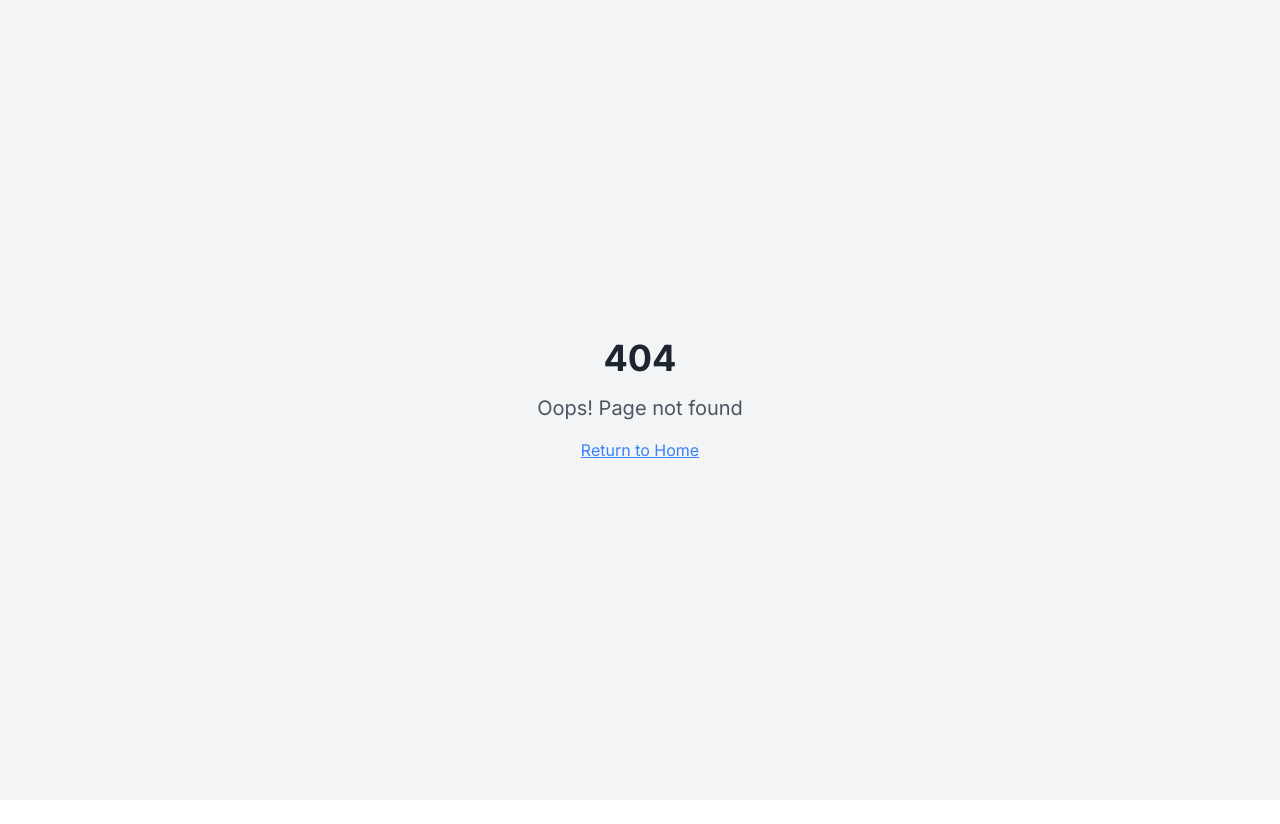
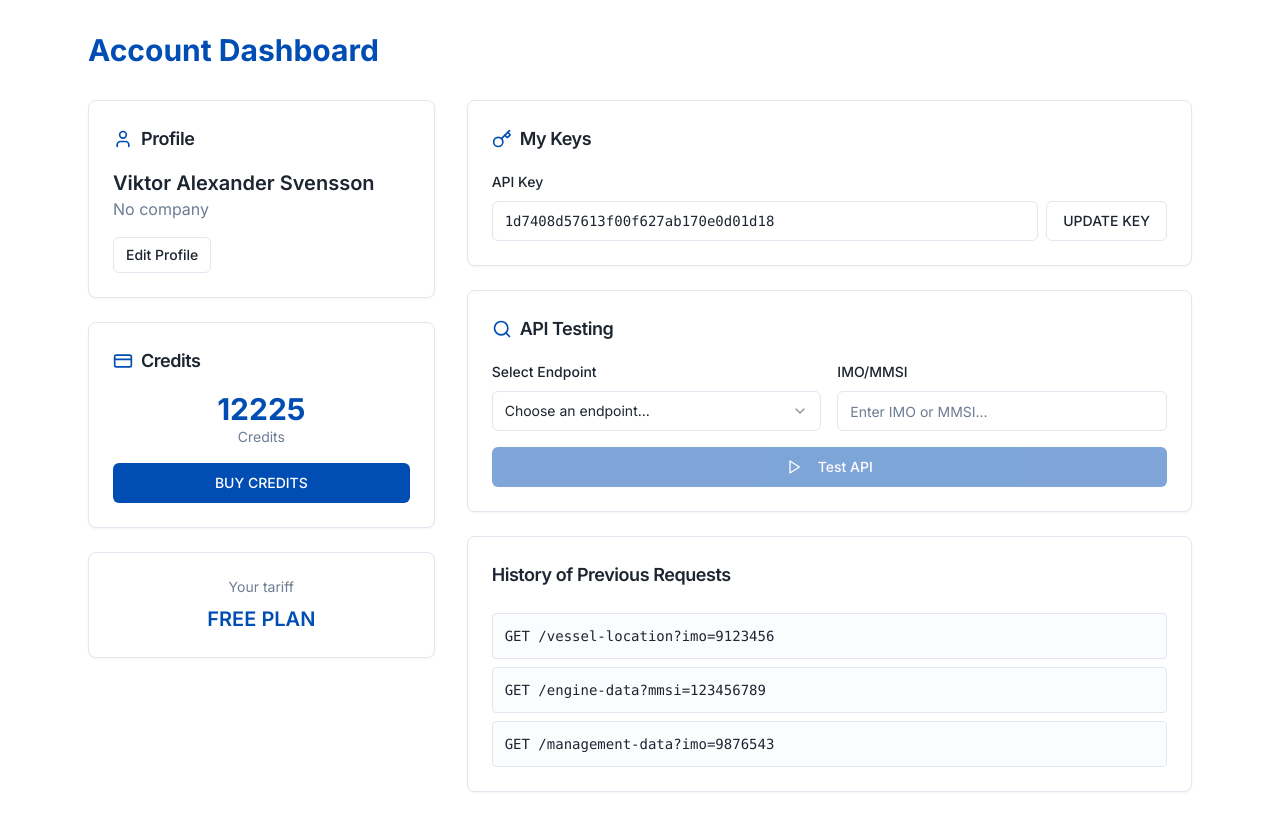
Before and after one commit to viktorcoder123/endpoint-overview-compass, a React (Vite) app: page /account in a window 1280 px wide. Before the commit this address had no page. Before the commit the page ends 800 px from the top, so only its background shows below. Built offline with nearby package versions, Linux system fonts and the light colour scheme.

Commit message:
Add account page and API testing
Add an account page with API testing functionality, allowing users to search for vessels by IMO/MMSI and view responses from selected API endpoints.

```diff
--- a/src/App.tsx
+++ b/src/App.tsx
@@ -13,6 +13,7 @@ import PortCallsByPort from "./pages/PortCallsByPort";
 import Weather from "./pages/Weather";
 import PortReport from "./pages/PortReport";
 import VesselsByArea from "./pages/VesselsByArea";
+import Account from "./pages/Account";
 import NotFound from "./pages/NotFound";
 
 const queryClient = new QueryClient();
@@ -34,6 +35,7 @@ const App = () => (
           <Route path="/weather" element={<Weather />} />
           <Route path="/port-report" element={<PortReport />} />
           <Route path="/vessels-by-area" element={<VesselsByArea />} />
+          <Route path="/account" element={<Account />} />
           {/* ADD ALL CUSTOM ROUTES ABOVE THE CATCH-ALL "*" ROUTE */}
           <Route path="*" element={<NotFound />} />
         </Routes>
--- /dev/null
+++ b/src/pages/Account.tsx
@@ -0,0 +1,217 @@
+import { useState } from "react";
+import { Button } from "@/components/ui/button";
+import { Card, CardContent, CardDescription, CardHeader, CardTitle } from "@/components/ui/card";
+import { Input } from "@/components/ui/input";
+import { Label } from "@/components/ui/label";
+import { Select, SelectContent, SelectItem, SelectTrigger, SelectValue } from "@/components/ui/select";
+import { User, CreditCard, Key, Search, Play } from "lucide-react";
+
+const Account = () => {
+  const [selectedEndpoint, setSelectedEndpoint] = useState("");
+  const [searchValue, setSearchValue] = useState("");
+  const [apiResponse, setApiResponse] = useState("");
+  const [isLoading, setIsLoading] = useState(false);
+
+  const endpoints = [
+    { value: "vessel-location", label: "Vessel Location" },
+    { value: "engine-data", label: "Engine Data" },
+    { value: "management-data", label: "Management Data" },
+    { value: "inspection-data", label: "Inspection Data" },
+    { value: "port-calls-by-vessel", label: "Port Calls by Vessel" },
+    { value: "port-calls-by-port", label: "Port Calls by Port" },
+    { value: "weather", label: "Weather" },
+    { value: "port-report", label: "Port Report" },
+    { value: "vessels-by-area", label: "Vessels by Area" }
+  ];
+
+  const handleApiTest = async () => {
+    if (!selectedEndpoint || !searchValue) return;
+
+    setIsLoading(true);
+    // Simulate API call
+    setTimeout(() => {
+      const mockResponse = {
+        status: "success",
+        endpoint: selectedEndpoint,
+        query: searchValue,
+        data: {
+          name: "Example Vessel",
+          imo: searchValue,
+          mmsi: "123456789",
+          position: { lat: 59.3293, lng: 18.0686 },
+          lastUpdate: new Date().toISOString()
+        }
+      };
+      setApiResponse(JSON.stringify(mockResponse, null, 2));
+      setIsLoading(false);
+    }, 1500);
+  };
+
+  return (
+    <div className="min-h-screen bg-white">
+      <div className="max-w-6xl mx-auto px-6 py-8">
+        {/* Header */}
+        <div className="flex justify-between items-center mb-8">
+          <h1 className="text-3xl font-bold text-primary">Account Dashboard</h1>
+        </div>
+
+        <div className="grid lg:grid-cols-3 gap-8">
+          {/* Left Column - Profile & Credits */}
+          <div className="space-y-6">
+            {/* Profile Section */}
+            <Card>
+              <CardHeader className="flex flex-row items-center space-y-0 pb-4">
+                <User className="h-5 w-5 text-primary mr-2" />
+                <CardTitle className="text-lg">Profile</CardTitle>
+              </CardHeader>
+              <CardContent>
+                <div className="space-y-4">
+                  <div>
+                    <h3 className="text-xl font-semibold text-foreground">Viktor Alexander Svensson</h3>
+                    <p className="text-muted-foreground">No company</p>
+                  </div>
+                  <Button variant="outline" size="sm">Edit Profile</Button>
+                </div>
+              </CardContent>
+            </Card>
+
+            {/* Credits Section */}
+            <Card>
+              <CardHeader className="flex flex-row items-center space-y-0 pb-4">
+                <CreditCard className="h-5 w-5 text-primary mr-2" />
+                <CardTitle className="text-lg">Credits</CardTitle>
+              </CardHeader>
+              <CardContent>
+                <div className="space-y-4">
+                  <div className="text-center">
+                    <div className="text-3xl font-bold text-primary">12225</div>
+                    <p className="text-sm text-muted-foreground">Credits</p>
+                  </div>
+                  <Button className="w-full">BUY CREDITS</Button>
+                </div>
+              </CardContent>
+            </Card>
+
+            {/* Tariff Section */}
+            <Card>
+              <CardContent className="pt-6">
+                <div className="text-center">
+                  <p className="text-sm text-muted-foreground mb-2">Your tariff</p>
+                  <div className="text-xl font-semibold text-primary">FREE PLAN</div>
+                </div>
+              </CardContent>
+            </Card>
+          </div>
+
+          {/* Right Column - API Keys & Testing */}
+          <div className="lg:col-span-2 space-y-6">
+            {/* API Keys Section */}
+            <Card>
+              <CardHeader className="flex flex-row items-center space-y-0 pb-4">
+                <Key className="h-5 w-5 text-primary mr-2" />
+                <CardTitle className="text-lg">My Keys</CardTitle>
+              </CardHeader>
+              <CardContent>
+                <div className="space-y-4">
+                  <div>
+                    <Label htmlFor="api-key">API Key</Label>
+                    <div className="flex gap-2 mt-2">
+                      <Input
+                        id="api-key"
+                        value="1d7408d57613f00f627ab170e0d01d18"
+                        readOnly
+                        className="font-mono text-sm"
+                      />
+                      <Button variant="outline">UPDATE KEY</Button>
+                    </div>
+                  </div>
+                </div>
+              </CardContent>
+            </Card>
+
+            {/* API Testing Section */}
+            <Card>
+              <CardHeader className="flex flex-row items-center space-y-0 pb-4">
+                <Search className="h-5 w-5 text-primary mr-2" />
+                <CardTitle className="text-lg">API Testing</CardTitle>
+              </CardHeader>
+              <CardContent>
+                <div className="space-y-4">
+                  <div className="grid grid-cols-1 md:grid-cols-2 gap-4">
+                    <div>
+                      <Label htmlFor="endpoint">Select Endpoint</Label>
+                      <Select value={selectedEndpoint} onValueChange={setSelectedEndpoint}>
+                        <SelectTrigger className="mt-2">
+                          <SelectValue placeholder="Choose an endpoint..." />
+                        </SelectTrigger>
+                        <SelectContent>
+                          {endpoints.map((endpoint) => (
+                            <SelectItem key={endpoint.value} value={endpoint.value}>
+                              {endpoint.label}
+                            </SelectItem>
+                          ))}
+                        </SelectContent>
+                      </Select>
+                    </div>
+                    <div>
+                      <Label htmlFor="search">IMO/MMSI</Label>
+                      <Input
+                        id="search"
+                        placeholder="Enter IMO or MMSI..."
+                        value={searchValue}
+                        onChange={(e) => setSearchValue(e.target.value)}
+                        className="mt-2"
+                      />
+                    </div>
+                  </div>
+
+                  <Button
+                    onClick={handleApiTest}
+                    disabled={!selectedEndpoint || !searchValue || isLoading}
+                    className="w-full"
+                  >
+                    <Play className="h-4 w-4 mr-2" />
+                    {isLoading ? "Testing..." : "Test API"}
+                  </Button>
+
+                  {apiResponse && (
+                    <div className="mt-4">
+                      <Label>API Response</Label>
+                      <div className="mt-2 p-4 bg-accent/30 rounded-lg border">
+                        <pre className="text-sm overflow-auto max-h-64 text-foreground">
+                          {apiResponse}
+                        </pre>
+                      </div>
+                    </div>
+                  )}
+                </div>
+              </CardContent>
+            </Card>
+
+            {/* History Section */}
+            <Card>
+              <CardHeader>
+                <CardTitle className="text-lg">History of Previous Requests</CardTitle>
+              </CardHeader>
+              <CardContent>
+                <div className="space-y-2">
+                  <div className="p-3 bg-accent/20 rounded border text-sm font-mono">
+                    GET /vessel-location?imo=9123456
+                  </div>
+                  <div className="p-3 bg-accent/20 rounded border text-sm font-mono">
+                    GET /engine-data?mmsi=123456789
+                  </div>
+                  <div className="p-3 bg-accent/20 rounded border text-sm font-mono">
+                    GET /management-data?imo=9876543
+                  </div>
+                </div>
+              </CardContent>
+            </Card>
+          </div>
+        </div>
+      </div>
+    </div>
+  );
+};
+
+export default Account;
```
